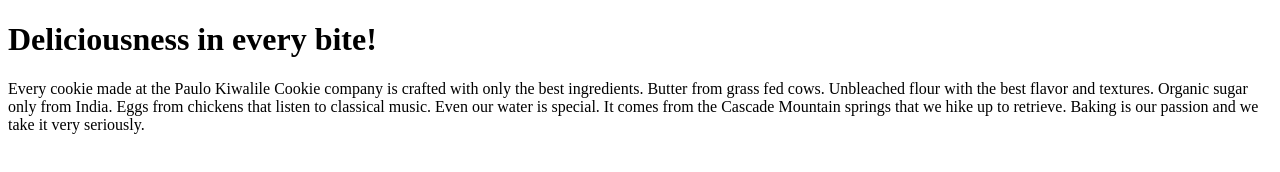
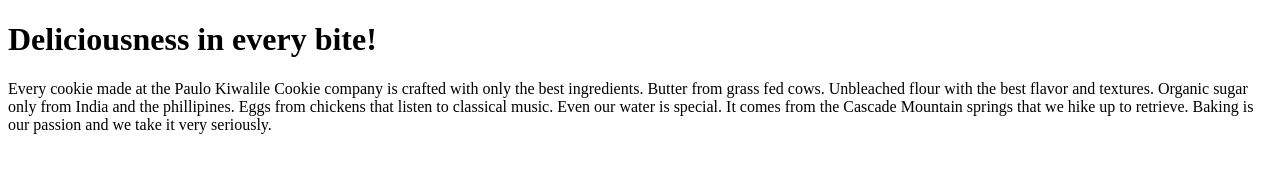
Before and after one commit to paulsangu7/My-first-project, a plain HTML site: page index.htm in a window 1280 px wide. Drawn offline with Linux system fonts and the light colour scheme.

Commit message:
Update index.htm

```diff
--- a/index.htm
+++ b/index.htm
@@ -4,7 +4,7 @@
 
 <h1>Deliciousness in every bite!</h1>
 
-<p>Every cookie made at the Paulo Kiwalile Cookie company is crafted with only the best ingredients. Butter from grass fed cows. Unbleached flour with the best flavor and textures. Organic sugar only from India. Eggs from chickens that listen to classical music. Even our water is special. It comes from the Cascade Mountain springs that we hike up to retrieve. Baking is our passion and we take it very seriously.</p>
+<p>Every cookie made at the Paulo Kiwalile Cookie company is crafted with only the best ingredients. Butter from grass fed cows. Unbleached flour with the best flavor and textures. Organic sugar only from India and the phillipines. Eggs from chickens that listen to classical music. Even our water is special. It comes from the Cascade Mountain springs that we hike up to retrieve. Baking is our passion and we take it very seriously.</p>
 
 </body>
 </html>
```
